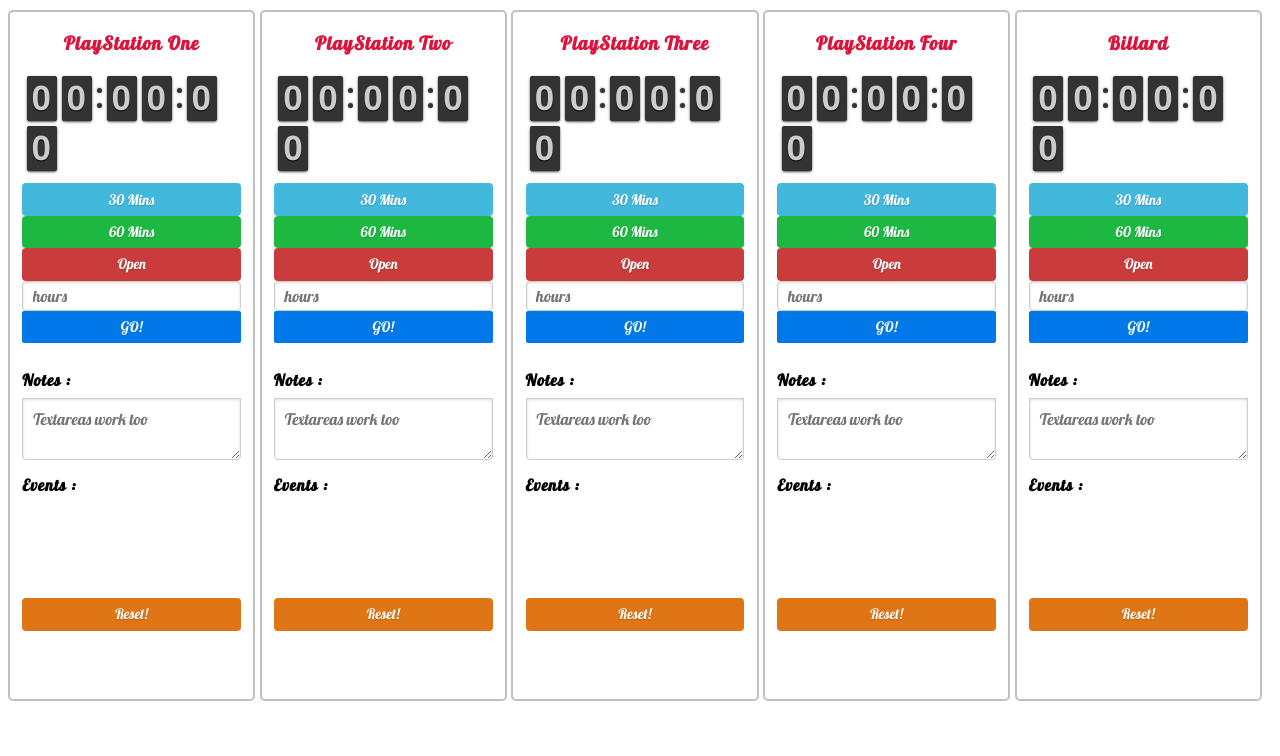
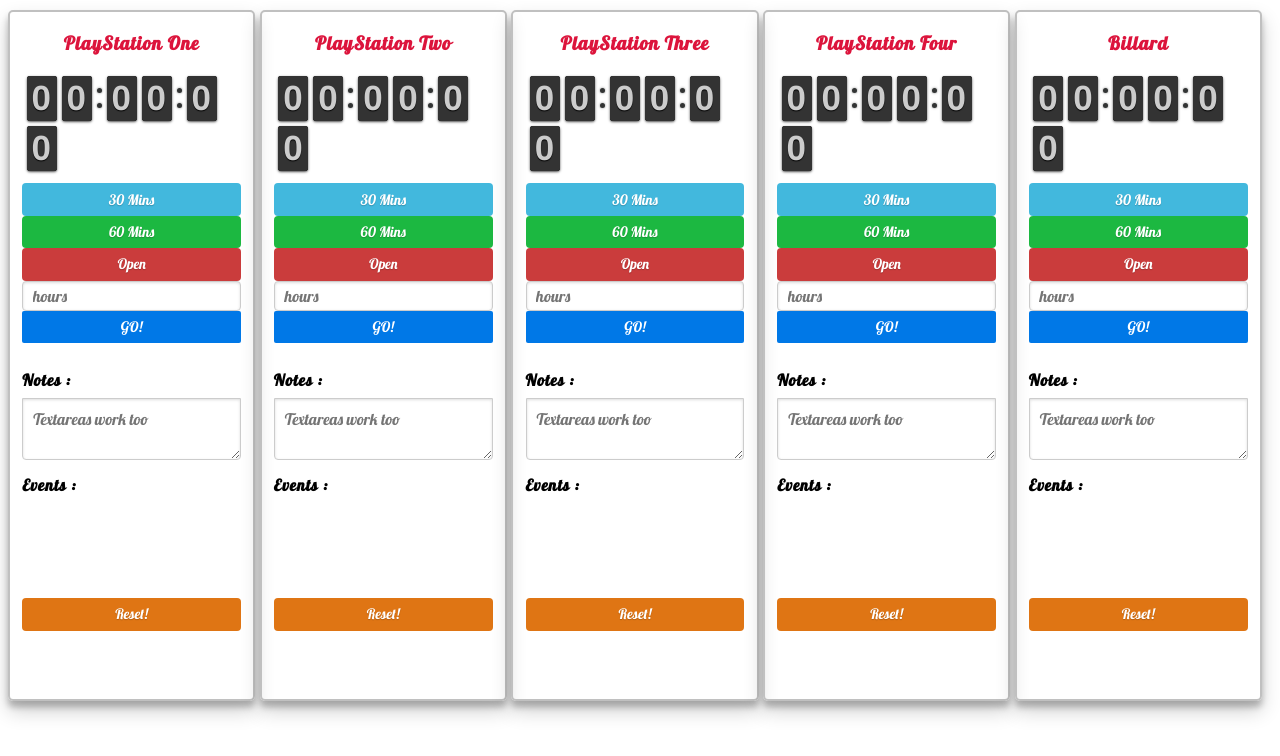
Before and after one commit to Mohamed-Saleem/Mohamed.github.io, a website: page index.html in a window 1280 px wide. Drawn offline with Linux system fonts and the light colour scheme.

Commit message:
added shadow effect to the containers

```diff
--- a/mystyle.css
+++ b/mystyle.css
@@ -56,6 +56,8 @@
   border-radius: 5px;
   border-width: 2px;
   border-color: silver;
+  box-shadow: 0 10px 20px rgba(0,0,0,0.19), 0 6px 6px rgba(0,0,0,0.23);
+
 }
 
 
@@ -81,6 +83,7 @@
   border-radius: 5px;
   border-width: 2px;
   border-color: silver;
+  box-shadow: 0 10px 20px rgba(0,0,0,0.19), 0 6px 6px rgba(0,0,0,0.23);
 }
 
 
@@ -107,6 +110,7 @@
   border-radius: 5px;
   border-width: 2px;
   border-color: silver;
+  box-shadow: 0 10px 20px rgba(0,0,0,0.19), 0 6px 6px rgba(0,0,0,0.23);
 }
 
 
@@ -133,6 +137,7 @@
   border-radius: 5px;
   border-width: 2px;
   border-color: silver;
+  box-shadow: 0 10px 20px rgba(0,0,0,0.19), 0 6px 6px rgba(0,0,0,0.23);
 }
 
 
@@ -159,6 +164,7 @@
   border-radius: 5px;
   border-width: 2px;
   border-color: silver;
+  box-shadow: 0 10px 20px rgba(0,0,0,0.19), 0 6px 6px rgba(0,0,0,0.23);
 }
 
 
```
